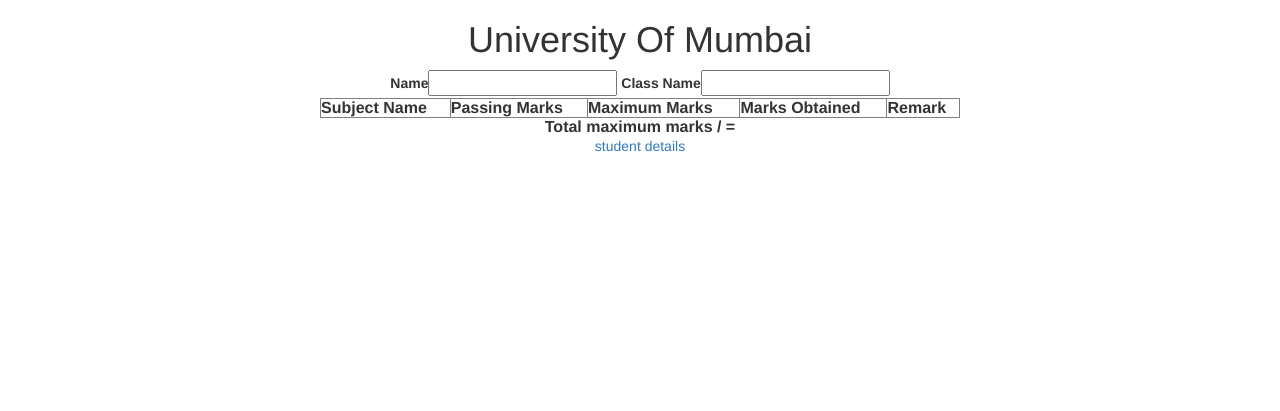
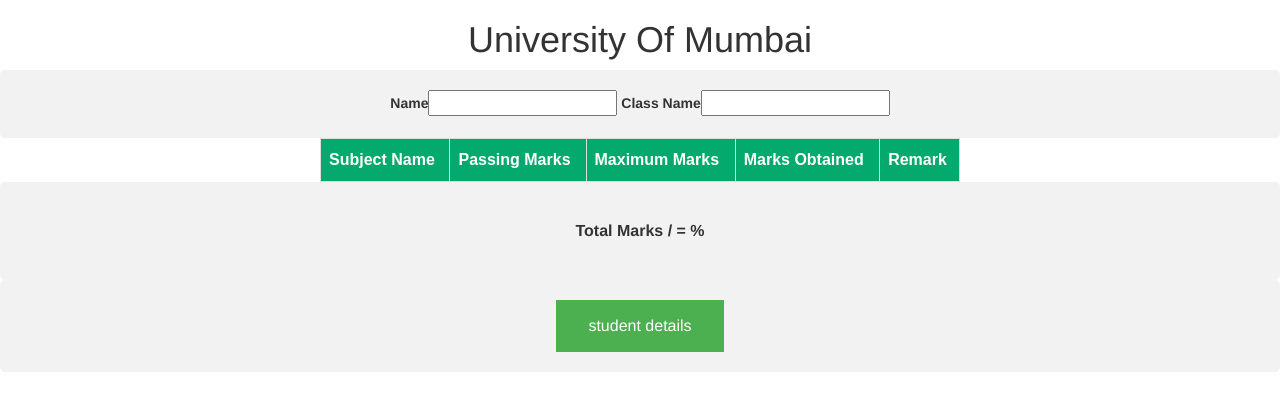
Before and after one commit to imran2611/student_result, a PHP site: page /class_student_result.php in a window 1280 px wide. Shown: the top 411 px of the page. Run offline with PHP 8.4, Linux system fonts and the light colour scheme; data that the repository does not hold is empty.

Commit message:
Update class_student_result.php

```diff
--- a/class_student_result.php
+++ b/class_student_result.php
@@ -20,7 +20,8 @@ if(isset($_GET['uid']) && !empty($_GET['uid'])){
      // echo $maximum_total;
       $student_total = array_sum($student_marks);// total marks
      //echo $student_total;
-      $percentage = $student_total*100/$maximum_total."%";// percentage calculate
+     $percentage = round($student_total*100/$maximum_total."%");// percentage calculate
+
   }
 
 
@@ -32,23 +33,62 @@ if(isset($_GET['uid']) && !empty($_GET['uid'])){
 	<meta charset="utf-8">
 	<title>Result</title>
 	<style type="text/css">
-
+       div {
+  border-radius: 5px;
+  background-color: #f2f2f2;
+  padding: 20px;
+}
 table.center {
   margin-left: auto;
   margin-right: auto;
 }
+table,th,td{
+       text-align: center;
+   }
+   .button {
+  background-color: #4CAF50; /* Green */
+  border: none;
+  color: white;
+  padding: 15px 32px;
+  text-align: center;
+  text-decoration: none;
+  display: inline-block;
+  font-size: 16px;
+}
+#customers {
+  font-family: Arial, Helvetica, sans-serif;
+  border-collapse: collapse;
+  width: 100%;
+}
 
+#customers td, #customers th {
+  border: 1px solid #ddd;
+  padding: 8px;
+}
+
+#customers tr:nth-child(even){background-color: #f2f2f2;}
+
+#customers tr:hover {background-color: #ddd;}
+
+#customers th {
+  padding-top: 12px;
+  padding-bottom: 12px;
+  text-align: left;
+  background-color: #04AA6D;
+  color: white;
+}
 </style>
 </head>
 <body>
 	       <h1 style="text-align:center">University Of Mumbai</h1>
 
-	  	      <div align="center"> <label>Name  </label><input value="<?php echo $result[0]['student_name'];?>">
+	  	      <div align="center"> <label>Name</label><input value="<?php echo $result[0]['student_name'];?>">
 	  	       <label>Class Name</label><input value="<?php echo $result[0]['class_name'];?>">
 	  	   </div>
-	  	       <table class="center" border="1" style="width: 50%;" style="text-align:center;">
+	  	       <table id="customers" class="center" border="1" style="width: 50%;" style="text-align:center;">
+
 	  	       	       <tr style="text-align:center;">
-	  	       	       	   <th>Subject Name</th>
+	  	       	       	   <th class="th">Subject Name</th>
 	  	       	       	   <th>Passing Marks</th>
 	  	       	       	   <th>Maximum Marks</th>
 	  	       	       	   <th>Marks Obtained</th>
@@ -64,7 +104,7 @@ table.center {
 
                     	?>
                         <tr>
-	  	       	       	   <td><?php echo $subject;?></td>
+	  	       	       	   <td class="td"><?php echo $subject;?></td>
 	  	       	       	   <td><?php echo $passing_marks[$k];?></td>
 	  	       	       	   <td><?php echo $maximum_marks[$k];?></td>
 	  	       	       	   <td><?php echo $student_marks[$k];?></td>
@@ -88,12 +128,15 @@ table.center {
 	  	       <table>
 	  	       <tr>
 	  	       <td> <div align="left"> <?php
-	  	        echo " <b>Total maximum marks ".$maximum_total;
-	  	        echo " / ".$student_total." = ".$percentage."<b>";?></div></td>
+	  	        echo " <b>Total Marks ".$maximum_total;
+	  	        echo " / ".$student_total." = ".$percentage."%"."<b>";
+
+	  	        ?>
+	  	         </div></td>
                </tr>
                </table>
                </div>
-	  	<div align="center"> <a href="index.php">student details</a></div>
+	  	<div align="center"> <a class="button" href="index.php" style="text-decoration:none;">student details</a></div>
 
 </body>
 </html>
```
